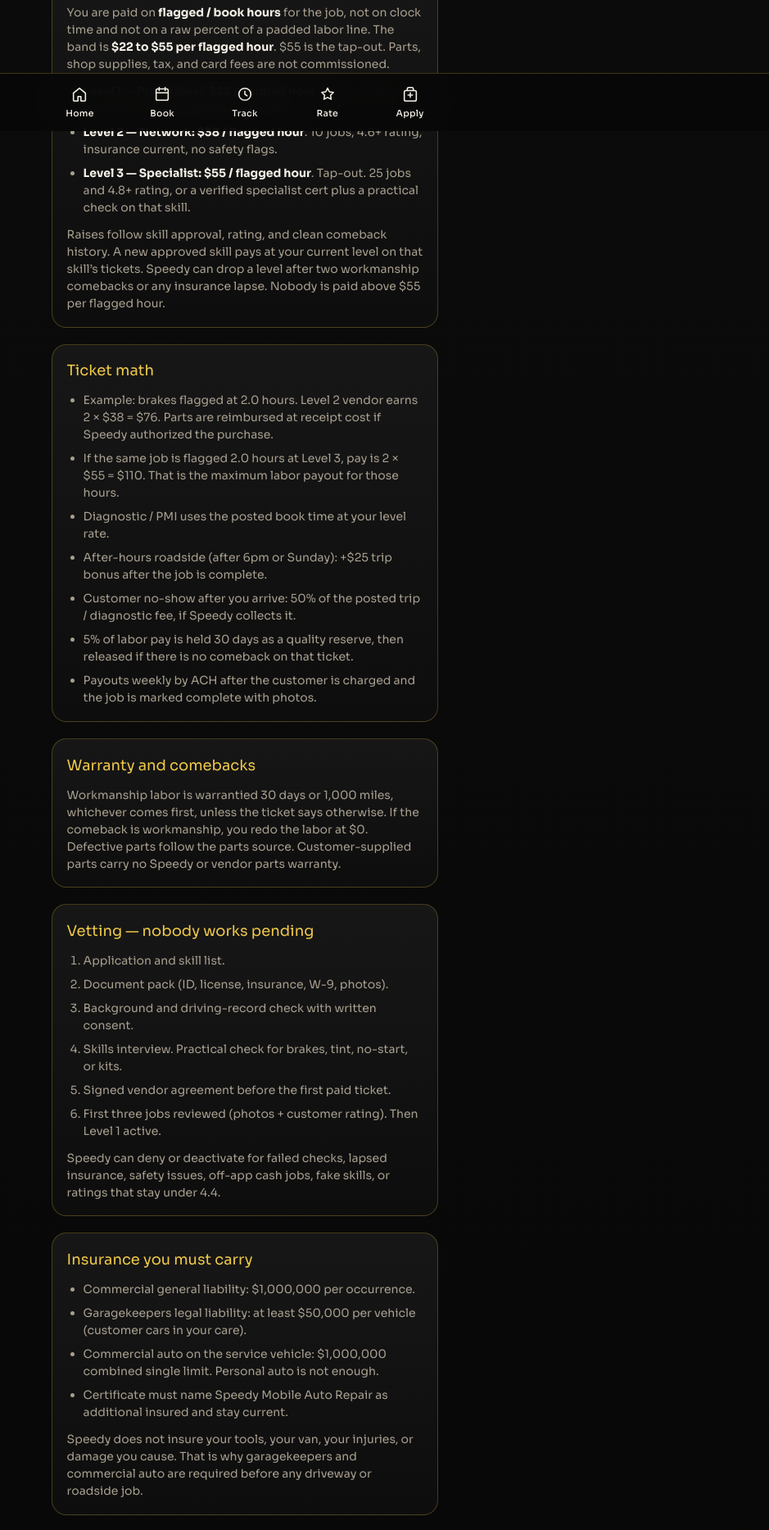
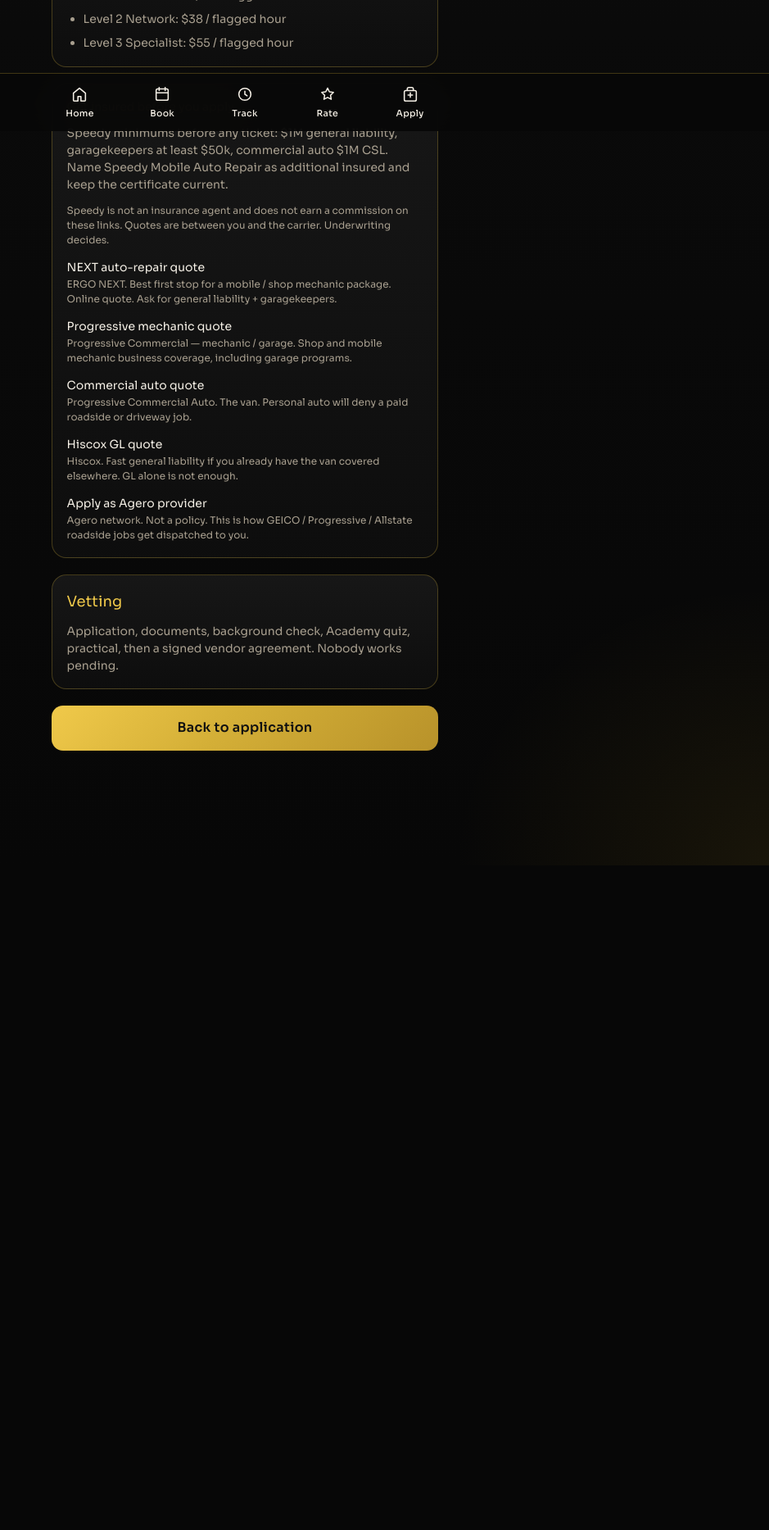
Before and after one commit to speedyapointments-cyber/speedyautobot, a Next.js app: page /network-terms in a window 1280 px wide. Shown: the part 640-2507 px from the top of the page at 82% size, without its empty margins (341-1280 px from the left). After the commit the page ends 1696 px from the top, so only its background shows below. Built offline with nearby package versions, Linux system fonts and the light colour scheme.

Commit message:
Show insurance quote links on apply and vendor terms

```diff
--- a/src/app/apply/page.tsx
+++ b/src/app/apply/page.tsx
@@ -3,6 +3,7 @@
 import Link from "next/link";
 import { useState, type FormEvent } from "react";
 import { AppShell } from "@/components/AppShell";
+import { InsuranceQuotes } from "@/components/InsuranceQuotes";
 
 const SKILLS = [
   "Brakes (install)",
@@ -69,9 +70,14 @@
           auto-dispatch. Labor pay is $22 to $55 per flagged hour by skill level.
           $55 is the tap-out. Read the terms before you apply.
         </p>
-        <Link href="/network-terms" className="mt-3 inline-block text-sm text-[var(--gold-bright)] underline">
-          Full pay, vetting, and liability terms
-        </Link>
+        <div className="mt-3 flex flex-col gap-2 text-sm">
+          <Link href="/network-terms" className="text-[var(--gold-bright)] underline">
+            Full pay, vetting, and liability terms
+          </Link>
+          <Link href="/academy" className="text-[var(--gold-bright)] underline">
+            Speedy Academy certification
+          </Link>
+        </div>
 
         {sent ? (
           <div className="panel animate-rise mt-6">
@@ -83,8 +89,8 @@
             </p>
             <p className="muted mt-2 text-sm">
               Thanks, {form.name}. You are pending. Do not take Speedy jobs yet.
-              The shop will request your document pack, background-check consent,
-              and a skills check before any ticket is assigned.
+              Send your insurance certificate when you have it. The shop will request
+              the rest of the document pack and a skills check before any ticket.
             </p>
           </div>
         ) : (
@@ -97,6 +103,8 @@
                 after-hours roadside bonus. 5% labor pay held 30 days for quality.
               </p>
             </div>
+
+            <InsuranceQuotes />
 
             <Field label="Full legal name" id="apply-name" required>
               <input
--- a/src/app/network-terms/page.tsx
+++ b/src/app/network-terms/page.tsx
@@ -1,5 +1,6 @@
 import Link from "next/link";
 import { AppShell } from "@/components/AppShell";
+import { InsuranceQuotes } from "@/components/InsuranceQuotes";
 
 export default function NetworkTermsPage() {
   return (
@@ -24,108 +25,29 @@
             overtime, benefits, or workers’ compensation from Speedy. Pay is per
             completed, approved ticket only.
           </p>
-          <p className="muted text-sm">
-            Marvin assigns work. There is no auto-dispatch. You may decline jobs.
-            You may work for other shops. You bring your own tools, vehicle, and
-            insurance.
-          </p>
         </section>
 
         <section className="panel space-y-3">
           <h2 className="text-[var(--gold-bright)] text-lg">Labor pay band</h2>
           <p className="muted text-sm">
-            You are paid on <strong className="text-[var(--ink)]">flagged / book hours</strong> for
-            the job, not on clock time and not on a raw percent of a padded labor
-            line. The band is <strong className="text-[var(--ink)]">$22 to $55 per flagged hour</strong>.
-            $55 is the tap-out. Parts, shop supplies, tax, and card fees are not commissioned.
+            Flagged / book hours only. Band is $22 to $55 per flagged hour. $55 is
+            the tap-out. Parts are not commissioned.
           </p>
           <ul className="muted text-sm space-y-2 list-disc pl-5">
-            <li>
-              <strong className="text-[var(--ink)]">Level 1 — Provisional: $22 / flagged hour</strong>.
-              Docs + interview approved. First 10 completed jobs.
-            </li>
-            <li>
-              <strong className="text-[var(--ink)]">Level 2 — Network: $38 / flagged hour</strong>.
-              10 jobs, 4.6+ rating, insurance current, no safety flags.
-            </li>
-            <li>
-              <strong className="text-[var(--ink)]">Level 3 — Specialist: $55 / flagged hour</strong>.
-              Tap-out. 25 jobs and 4.8+ rating, or a verified specialist cert plus a
-              practical check on that skill.
-            </li>
-          </ul>
-          <p className="muted text-sm">
-            Raises follow skill approval, rating, and clean comeback history. A new
-            approved skill pays at your current level on that skill’s tickets. Speedy
-            can drop a level after two workmanship comebacks or any insurance lapse.
-            Nobody is paid above $55 per flagged hour.
-          </p>
-        </section>
-
-        <section className="panel space-y-3">
-          <h2 className="text-[var(--gold-bright)] text-lg">Ticket math</h2>
-          <ul className="muted text-sm space-y-2 list-disc pl-5">
-            <li>Example: brakes flagged at 2.0 hours. Level 2 vendor earns 2 × $38 = $76. Parts are reimbursed at receipt cost if Speedy authorized the purchase.</li>
-            <li>If the same job is flagged 2.0 hours at Level 3, pay is 2 × $55 = $110. That is the maximum labor payout for those hours.</li>
-            <li>Diagnostic / PMI uses the posted book time at your level rate.</li>
-            <li>After-hours roadside (after 6pm or Sunday): +$25 trip bonus after the job is complete.</li>
-            <li>Customer no-show after you arrive: 50% of the posted trip / diagnostic fee, if Speedy collects it.</li>
-            <li>5% of labor pay is held 30 days as a quality reserve, then released if there is no comeback on that ticket.</li>
-            <li>Payouts weekly by ACH after the customer is charged and the job is marked complete with photos.</li>
+            <li>Level 1 Provisional: $22 / flagged hour</li>
+            <li>Level 2 Network: $38 / flagged hour</li>
+            <li>Level 3 Specialist: $55 / flagged hour</li>
           </ul>
         </section>
 
-        <section className="panel space-y-3">
-          <h2 className="text-[var(--gold-bright)] text-lg">Warranty and comebacks</h2>
-          <p className="muted text-sm">
-            Workmanship labor is warrantied 30 days or 1,000 miles, whichever comes
-            first, unless the ticket says otherwise. If the comeback is workmanship,
-            you redo the labor at $0. Defective parts follow the parts source.
-            Customer-supplied parts carry no Speedy or vendor parts warranty.
-          </p>
-        </section>
+        <InsuranceQuotes />
 
         <section className="panel space-y-3">
-          <h2 className="text-[var(--gold-bright)] text-lg">Vetting — nobody works pending</h2>
-          <ol className="muted text-sm space-y-2 list-decimal pl-5">
-            <li>Application and skill list.</li>
-            <li>Document pack (ID, license, insurance, W-9, photos).</li>
-            <li>Background and driving-record check with written consent.</li>
-            <li>Skills interview. Practical check for brakes, tint, no-start, or kits.</li>
-            <li>Signed vendor agreement before the first paid ticket.</li>
-            <li>First three jobs reviewed (photos + customer rating). Then Level 1 active.</li>
-          </ol>
+          <h2 className="text-[var(--gold-bright)] text-lg">Vetting</h2>
           <p className="muted text-sm">
-            Speedy can deny or deactivate for failed checks, lapsed insurance, safety
-            issues, off-app cash jobs, fake skills, or ratings that stay under 4.4.
+            Application, documents, background check, Academy quiz, practical, then
+            a signed vendor agreement. Nobody works pending.
           </p>
-        </section>
-
-        <section className="panel space-y-3">
-          <h2 className="text-[var(--gold-bright)] text-lg">Insurance you must carry</h2>
-          <ul className="muted text-sm space-y-2 list-disc pl-5">
-            <li>Commercial general liability: $1,000,000 per occurrence.</li>
-            <li>Garagekeepers legal liability: at least $50,000 per vehicle (customer cars in your care).</li>
-            <li>Commercial auto on the service vehicle: $1,000,000 combined single limit. Personal auto is not enough.</li>
-            <li>Certificate must name Speedy Mobile Auto Repair as additional insured and stay current.</li>
-          </ul>
-          <p className="muted text-sm">
-            Speedy does not insure your tools, your van, your injuries, or damage you
-            cause. That is why garagekeepers and commercial auto are required before
-            any driveway or roadside job.
-          </p>
-        </section>
-
-        <section className="panel space-y-3">
-          <h2 className="text-[var(--gold-bright)] text-lg">Covering the business</h2>
-          <ul className="muted text-sm space-y-2 list-disc pl-5">
-            <li>Written estimate and customer authorization before extra work, consistent with the North Carolina Motor Vehicle Repair Act on covered jobs.</li>
-            <li>Before-and-after photos on every ticket.</li>
-            <li>No cash off-app. Circumventing Speedy on a Speedy-introduced customer is grounds for immediate removal and forfeiture of held reserves.</li>
-            <li>You indemnify Speedy for claims arising from your work, vehicle, or helpers.</li>
-            <li>Helpers you bring are your contractors. You are responsible for them.</li>
-            <li>Fluid disposal and EPA rules (including 609 for A/C) are yours to follow.</li>
-          </ul>
         </section>
 
         <Link href="/apply" className="btn-gold">
```
